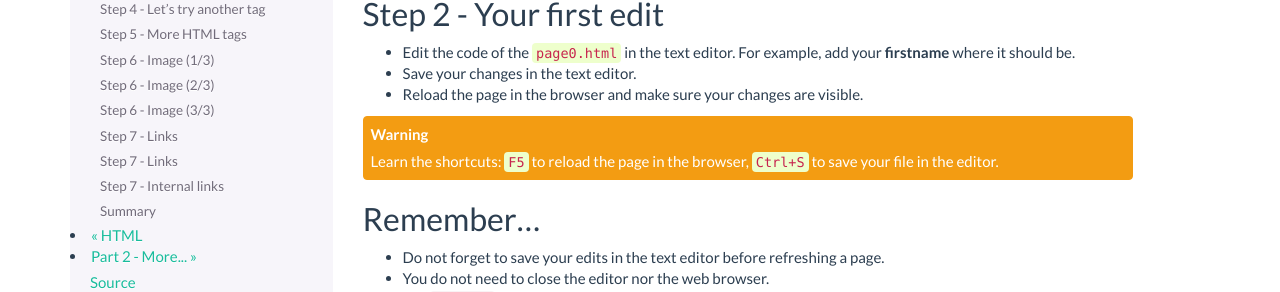
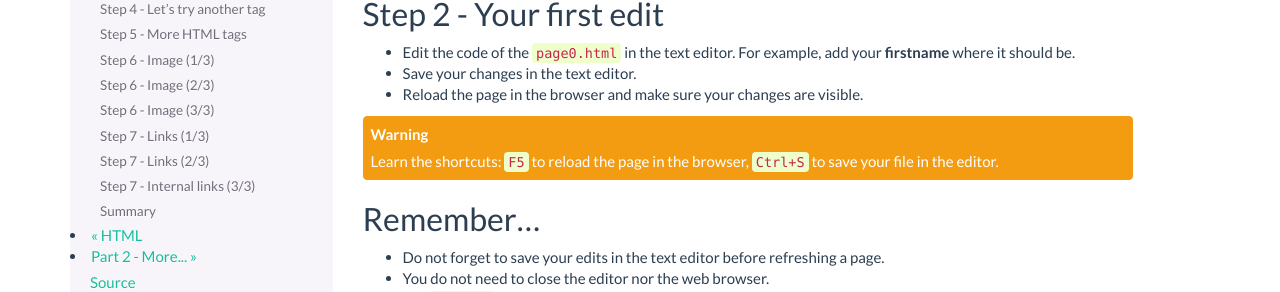
Before and after one commit to ameliecordier/initiationHTML, a Sphinx documentation site: the page built from documents/source/html-part1.rst, in a window 1280 px wide and 1400 px high. Shown: the part 280-572 px from the top of the window. Built offline with Sphinx 7.4.7, drawn with Linux system fonts in a browser that asks for light colours; some of the changed text lies outside the part shown.

Commit message:
Fix des bugs relevés par Françoise

```diff
--- a/documents/source/html-part1.rst
+++ b/documents/source/html-part1.rst
@@ -141,8 +141,8 @@ Using the :html:`img` tag you have just learned, include in :filename:`page1.htm
 Be careful, as the photo is in the :filename:`images` directory, and because it is named "Sir_Tim_Berners_Lee.jpg", the ``alt`` attribute should be: ``alt="images/Sir_Tim_Berners_Lee.jpg``.
 
 
-Step 7 - Links
-==============
+Step 7 - Links (1/3)
+====================
 
 HyperText is all about links... so let's make **links**.
 
@@ -159,8 +159,8 @@ Like the :html:`img` tag, the :html:`a` tag has an attribute: ``href``.
 
 Like most of the other tags, the :html:`a` element has a start and a end tag.
 
-Step 7 - Links
-==============
+Step 7 - Links (2/3)
+====================
 
 Using the tag you've just learned (see below), add a link around the address at the bottom of the page.
 
@@ -172,8 +172,8 @@ Using the tag you've just learned (see below), add a link around the address at
 Try it in your browser!
 
 
-Step 7 - Internal links
-=======================
+Step 7 - Internal links (3/3)
+=============================
 
 Making internal links is like making external links.
 
--- a/documents/source/html-part2.rst
+++ b/documents/source/html-part2.rst
@@ -48,7 +48,7 @@ We have already seen the :html:`h1` element to define a title (headings).
 
 You can have several levels of headings in your document: use :html:`h2` for second level, :html:`h3` for third level and so on.
 
-Open :filename:`page3.html` and edit the document to include headings.
+Open :filename:`page2.html` and edit the document to include headings.
 
 - "What will I learn today?" should be a level 1 headings.
 - "About the web", "About HTML", and "About CSS" should be level 2 headings.
@@ -121,7 +121,7 @@ Unordered list
 Make your own lists
 ===================
 
-Open :filename:`page3.html` and use the elements you've just discovered to add lists.
+Open :filename:`page2.html` and use the elements you've just discovered to add lists.
 
 The text is already written for you.
 
```
Also changed, not shown: other parts of documents/source/html-part1.rst (+1 -1 lines).
